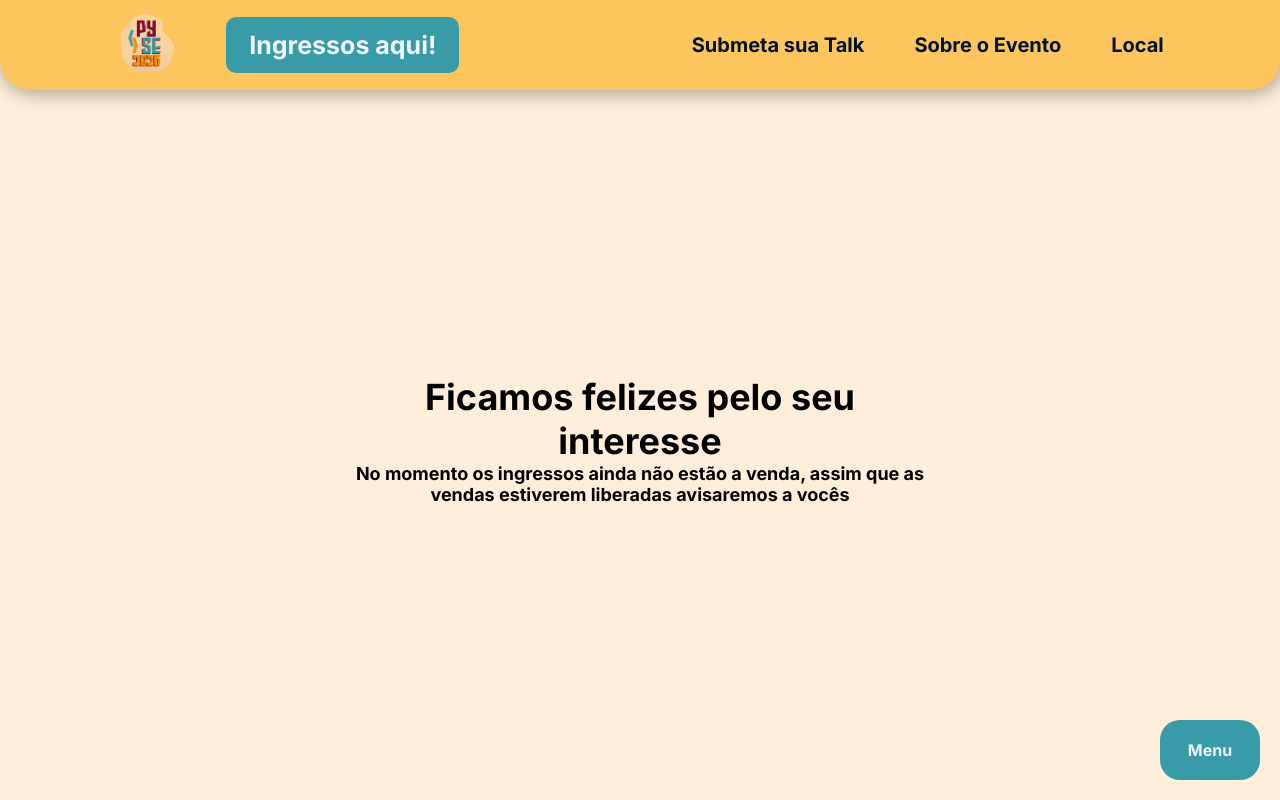
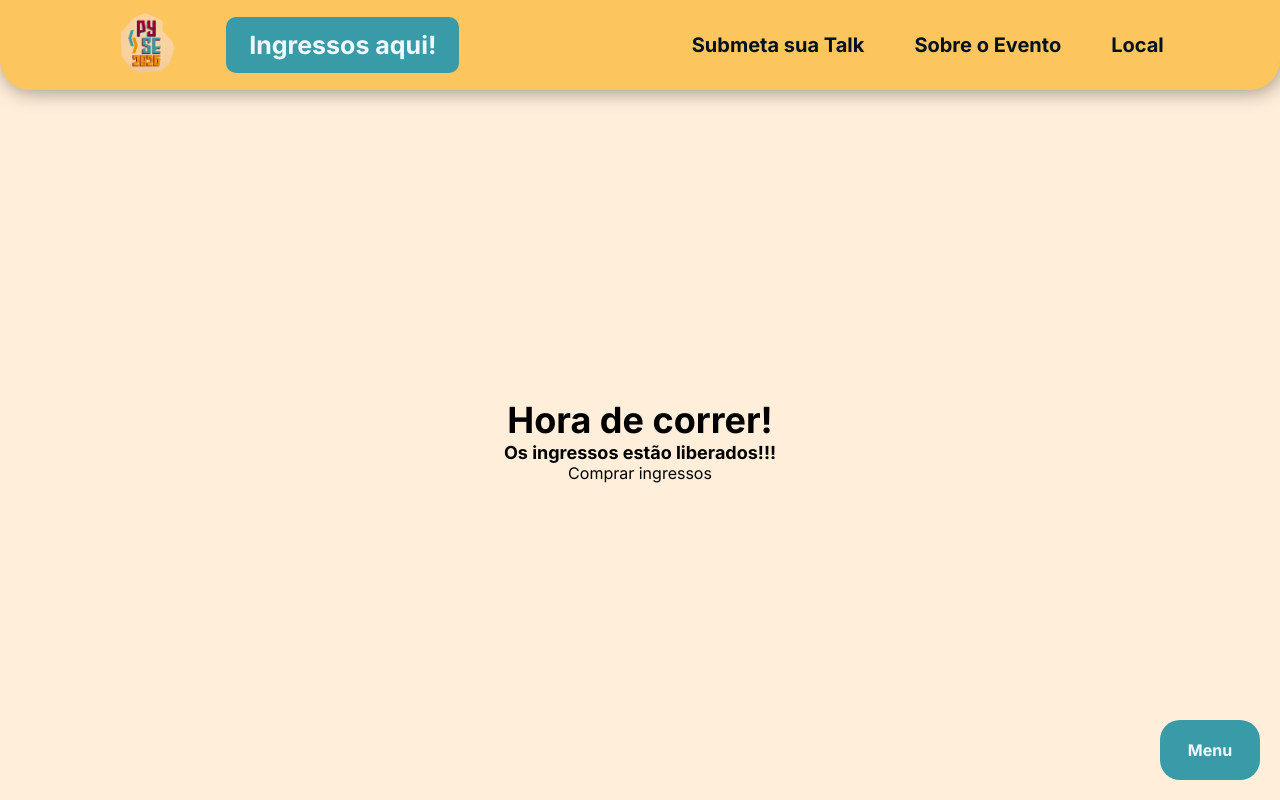
Before and after one commit to pythonsudeste/Site-PySE2026, a React (Vite) app: page /ingressos in a window 1280 px wide. Shown: the top 800 px of the page. Built offline with nearby package versions, Linux system fonts and the light colour scheme.

Commit message:
alterando link para compra de ingresso

```diff
--- /dev/null
+++ b/src/Links.jsx
@@ -0,0 +1 @@
+export const linksTicketSaleSite = "https://ingressos.python.org.br/sudeste/ingressos/"
--- a/src/components/ButaoFlutuante.jsx
+++ b/src/components/ButaoFlutuante.jsx
@@ -1,5 +1,6 @@
-import React, { useState } from 'react';
+import { useState } from 'react';
 import './styles/ButaoFlutuante.css'
+import { linksTicketSaleSite } from '../Links';
 
 export default function ButaoFlutuante() {
     const [isModalOpen, setIsModalOpen] = useState(false);
@@ -13,7 +14,7 @@ export default function ButaoFlutuante() {
 
         <div className={`Modal ${!isModalOpen ? "invisivel" : ""}`}>
             <a href="https://2026.sudeste.python.org.br/">Inicio</a>
-            <a href="https://2026.sudeste.python.org.br/ingressos">Ingressos aqui!</a>
+            <a href={linksTicketSaleSite} target="_blank">Ingressos aqui!</a>
             <a href="https://2026.sudeste.python.org.br/submissao">Submeta sua Talk</a>
             <a href="https://2026.sudeste.python.org.br/sobre">Sobre o Evento</a>
             <a href="https://2026.sudeste.python.org.br/local">Local</a>
--- a/src/components/Footer.jsx
+++ b/src/components/Footer.jsx
@@ -2,8 +2,7 @@ import './styles/Footer.css'
 import email_logo from '/contatos/email-logo.png'
 import instagram_logo from '/contatos/instagram-logo.png'
 import linkedin_logo from '/contatos/linkdin-logo.png'
-import facebook_logo from '/contatos/facebook-logo.png'
-import { Link } from 'react-router-dom'
+import { linksTicketSaleSite } from '../Links'
 
 export default function Footer() {
     return ( <>
@@ -24,7 +23,7 @@ export default function Footer() {
                     </a>
                 </div>
                 <div className="Footer_section1_rotas">
-                    <a href="/ingressos">Ingressos</a>
+                    <a href={linksTicketSaleSite} target="_blank">Ingressos</a>
                     <a href="/sobre">Sobre</a>
                     <a href="/local">Local</a>
                     <a href="/">Cronograma</a>
--- a/src/components/Header.jsx
+++ b/src/components/Header.jsx
@@ -1,13 +1,14 @@
 import logo from "/logo_pyse_1.PNG"
 import "./styles/Header.css"
 import { Link } from "react-router-dom"
+import { linksTicketSaleSite } from "../Links"
 
 export default function Header() {
     return(
         <div className="Header">
             <div className="Header-ingresso">
                 <Link to="/"><img src={logo} alt="Logo Python sudeste" /></Link>
-                <Link to="/ingressos"><button>Ingressos aqui!</button></Link>
+                <Link to={linksTicketSaleSite} target="_blank"><button>Ingressos aqui!</button></Link>
             </div>
             <div className="Header-rotas">
                 <Link to="/submissao"><h4>Submeta sua Talk</h4></Link>
--- a/src/pages/home/sections/Section1.jsx
+++ b/src/pages/home/sections/Section1.jsx
@@ -1,6 +1,7 @@
 import '../styles/Section1.css'
 import banner from '/banner_section_1.png'
 import bannerMobile from '/banner-mobile.png'
+import { linksTicketSaleSite } from '../../../Links'
 
 export default function section1() {
     return (
@@ -11,7 +12,9 @@ export default function section1() {
             <div className="section1-aba-ingressos">
                 <h1>Compre seu ingresso para Python Sudeste</h1>
                 <h2>Primeiro lote da Python Sudeste liberado</h2>
-                <a href="/ingressos"><button>Compre aqui!</button></a>
+                <a href={linksTicketSaleSite} target="_blank">
+                    <button>Compre aqui!</button>
+                </a>
             </div>
         </div>
     )
--- a/src/pages/ingressos/Ingressos.jsx
+++ b/src/pages/ingressos/Ingressos.jsx
@@ -1,8 +1,12 @@
 import "./styles/Ingressos.css"
+import { linksTicketSaleSite } from "../../Links"
 
 export default function Ingressos() {
     return(<section className="Ingressos">
-        <h3>Ficamos felizes pelo seu interesse</h3>
-        <h5>No momento os ingressos ainda não estão a venda, assim que as vendas estiverem liberadas avisaremos a vocês</h5>
+        <h3>Hora de correr!</h3>
+        <h5>Os ingressos estão liberados!!!</h5>
+        <a href={linksTicketSaleSite} target="_blank">
+            Comprar ingressos
+        </a>
     </section>)
 }
```
